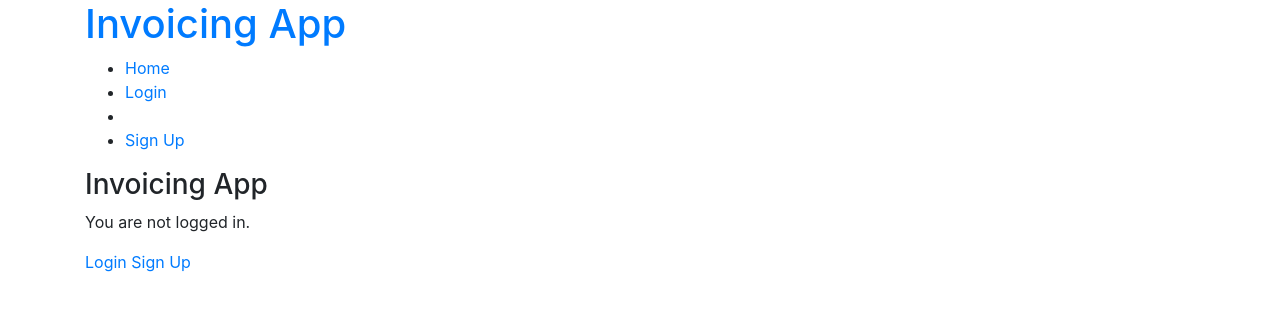
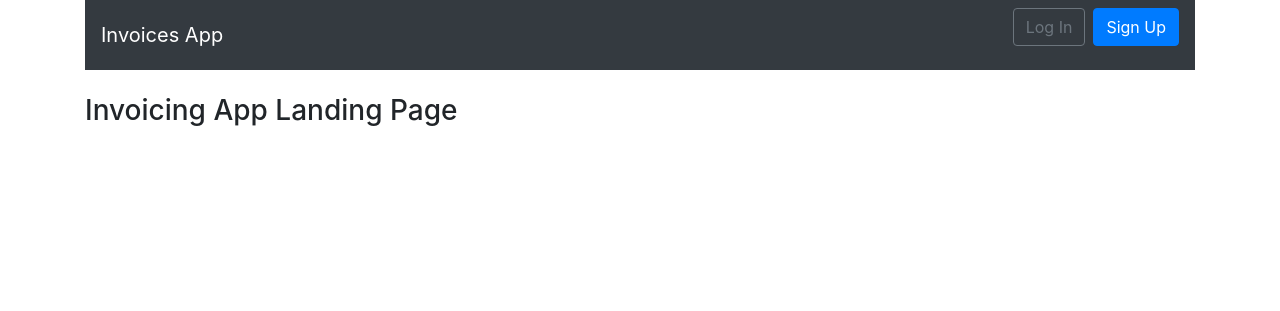
Before and after one commit to kaysiz/invoicing-app, a Django app: page / in a window 1280 px wide. Shown: the top 311 px of the page. Run offline with Django 3.2, Linux system fonts and the light colour scheme; some libraries are stand-ins or nearby versions.

Commit message:
Add bootstrap styling and top navbar

```diff
--- a/templates/base.html
+++ b/templates/base.html
@@ -28,7 +28,7 @@
 <body>
     <div class="container">
 
-        <div class="nav-left">
+        <!-- <div class="nav-left">
             <h1><a href="/">Invoicing App</a></h1>
         </div>
         <div class="nav-right">
@@ -43,7 +43,36 @@
                 {% endif %}
             </ul>
 
-        </div>
+        </div> -->
+        <nav class="navbar navbar-expand-md navbar-dark bg-dark mb-4">
+            <a class="navbar-brand" href="{% url 'home' %}">Invoices App</a>
+            <button class="navbar-toggler" type="button" data-toggle="collapse" \
+              data-target="#navbarCollapse" aria-controls="navbarCollapse"\
+              aria-expanded="false" aria-label="Toggle navigation">
+            <span class="navbar-toggler-icon"></span></button>
+
+            <div class="collapse navbar-collapse" id="navbarCollapse">
+                {% if user.is_authenticated %}
+                    <ul class="navbar-nav ml-auto">
+                        <li class="nav-item">
+                            <a class="nav-link dropdown-toggle" href="#" id="userMenu"\
+                            data-toggle="dropdown" aria-haspopup="true" aria-expanded="false">
+                            {{ user.username }}
+                        </a>
+                        <div class="dropdown-menu dropdown-menu-right"\
+                        aria-labelledby="userMenu">
+                        <a class="dropdown-item" href="{% url 'logout' %}">Log Out</a>
+                        </div>
+                        </li>
+                    </ul>
+                {% else %}
+                    <form class="form-inline ml-auto">
+                        <a href="{% url 'login' %}" class="btn btn-outline-secondary">Log In</a>
+                        <a href="{% url 'signup' %}" class="btn btn-primary ml-2">Sign Up</a>
+                    </form>
+                {% endif %}
+            </div>
+        </nav>
 
 
         <div class="content">
--- a/templates/home.html
+++ b/templates/home.html
@@ -4,8 +4,8 @@
 
 
 {% block content %}
-    <h3>Invoicing App</h3>
-    {% if user.is_authenticated %}
+    <h3>Invoicing App Landing Page</h3>
+    {% comment %} {% if user.is_authenticated %}
         <p>Hi {{ user.username }}</p>
         <p><a href="{% url 'logout' %}">Logout</a></p>
     {% else %}
@@ -13,6 +13,6 @@
 
         <a href="{% url 'login' %}">Login</a>
         <a href="{% url 'signup' %}">Sign Up</a>
-    {% endif %}
+    {% endif %} {% endcomment %}
 
 {% endblock content %}
```
